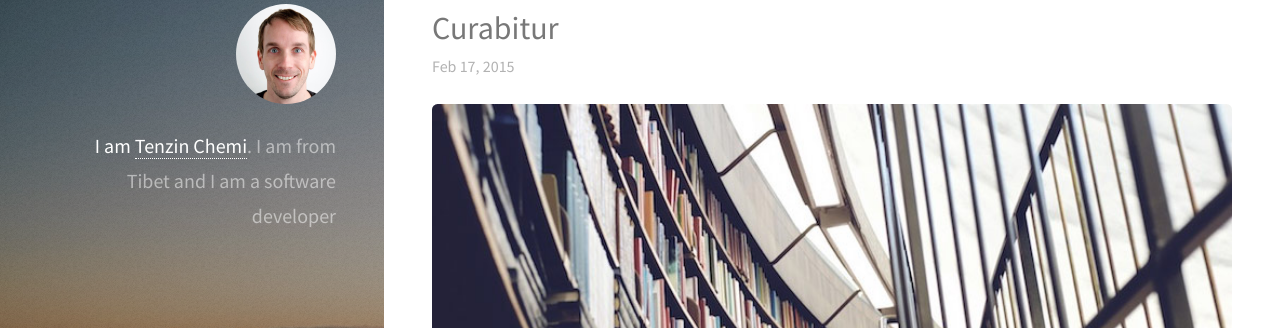
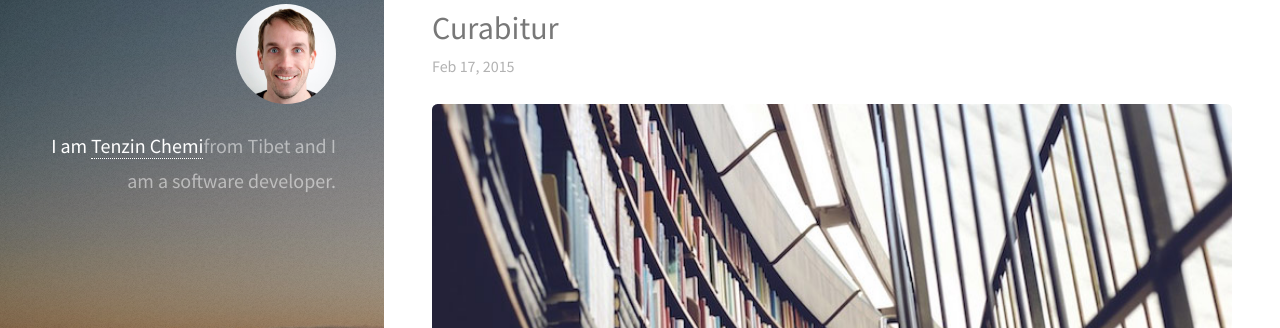
Before and after one commit to imechemi/deactivate-imechemi.github.io, a Jekyll site: the page built from index.html, in a window 1280 px wide. Shown: the part 92-420 px from the top of the page. Built offline with Jekyll 4.4.1, drawn with Linux system fonts in a browser that asks for light colours; nearby versions of some CDN libraries.

Commit message:
Update desc

```diff
--- a/_layouts/default.html
+++ b/_layouts/default.html
@@ -26,7 +26,7 @@
 	<body id="top">
     <header id="header">
       <a href="{{ site.url }}" class="image avatar"><img class="editable" src="/images/avatar.jpg" alt="{{ site.author.name }}"></a>
-      <h1 class="editable"><strong>I am <a href="/">Tenzin Chemi</a></strong><br>. I am from Tibet and <br>I am a software developer<br></h1>
+      <h1 class="editable"><strong>I am <a href="/">Tenzin Chemi</a></strong><br>from Tibet and <br>I am a software developer.<br></h1>
     </header>
 
     {{ content }}
```
